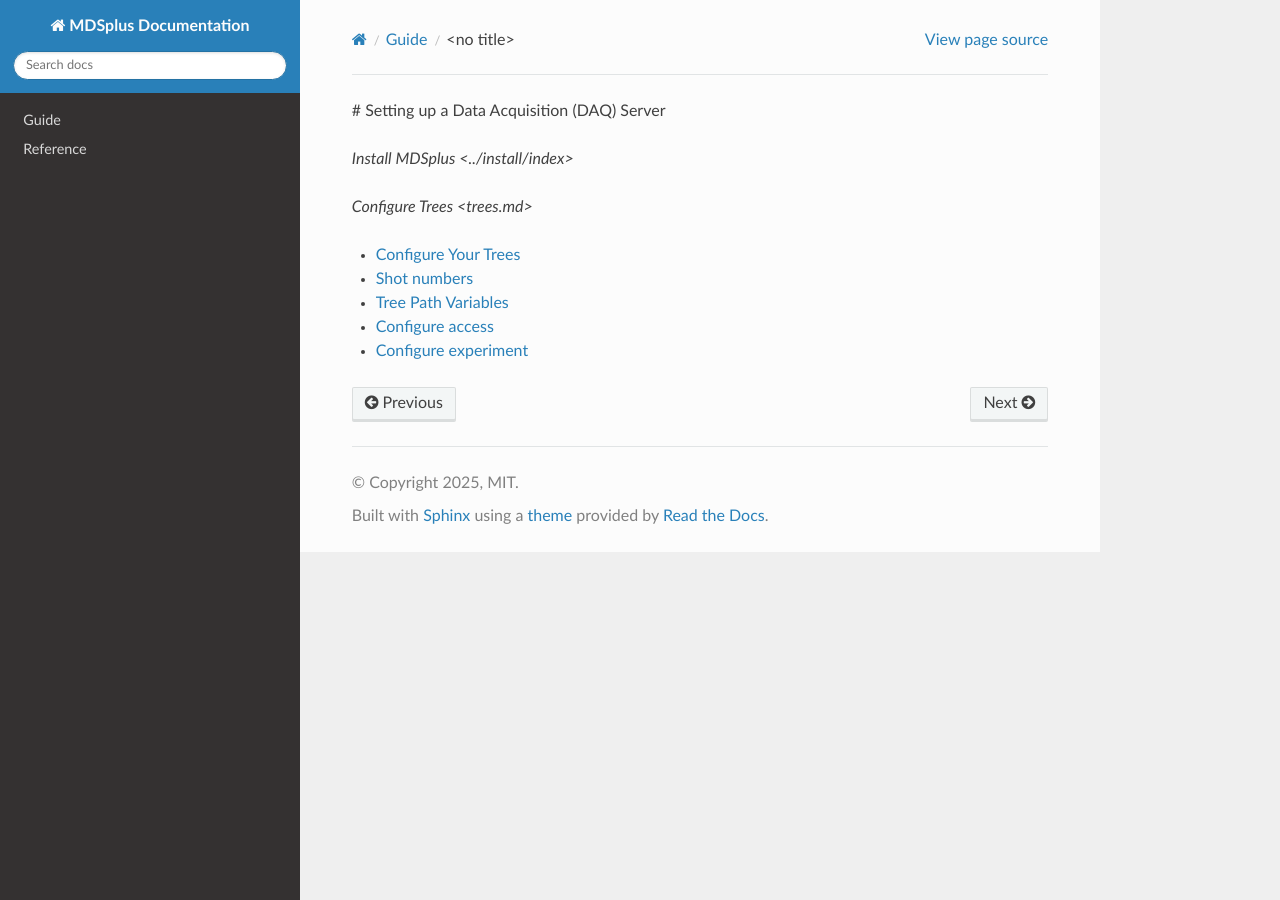
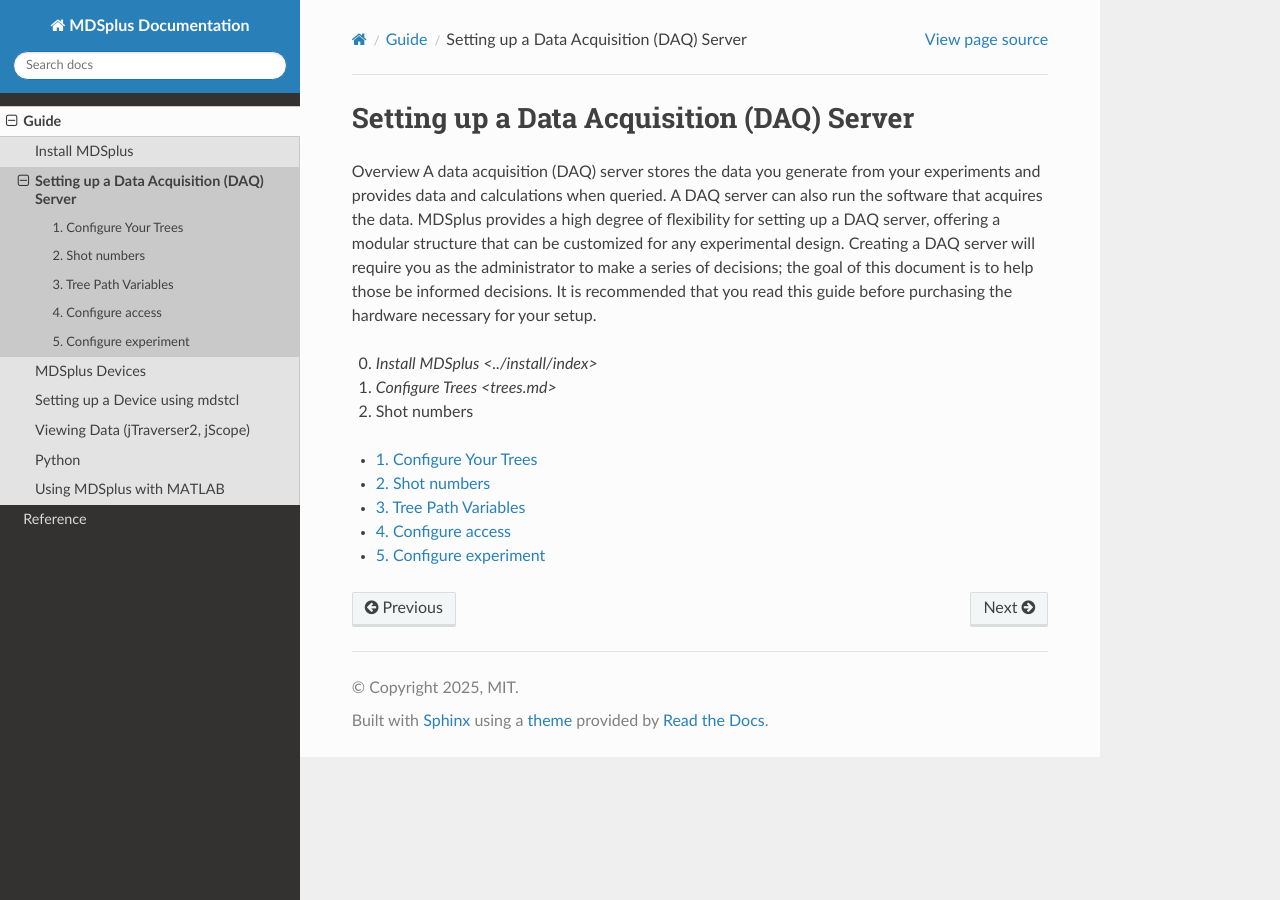
Before and after one commit to MDSplus/Documentation, a Sphinx documentation site: the page built from docs/guide/daq/index.rst, in a window 1280 px wide. Built offline with Sphinx 7.4.7 and the Read the Docs theme 3.1.0, drawn with Linux system fonts in a browser that asks for light colours; pages that are not in the unit, such as notebooks, are missing from menus.

Commit message:
Update index.rst for DAQ server setup section

```diff
--- a/docs/guide/daq/index.rst
+++ b/docs/guide/daq/index.rst
@@ -1,11 +1,16 @@
+Setting up a Data Acquisition (DAQ) Server
+==========================================
 
-# Setting up a Data Acquisition (DAQ) Server
+Overview
+A data acquisition (DAQ) server stores the data you generate from your experiments and provides data and calculations when queried. A DAQ server can also run the software that acquires the data. MDSplus provides a high degree of flexibility for setting up a DAQ server, offering a modular structure that can be customized for any experimental design. Creating a DAQ server will require you as the administrator to make a series of decisions; the goal of this document is to help those be informed decisions. It is recommended that you read this guide before purchasing the hardware necessary for your setup.
 
 0. `Install MDSplus <../install/index>`
 1. `Configure Trees <trees.md>`
-
+2. Shot numbers
 
 .. toctree::
+    :numbered:
+    :titlesonly:
     :maxdepth: 1
 
     trees
```
